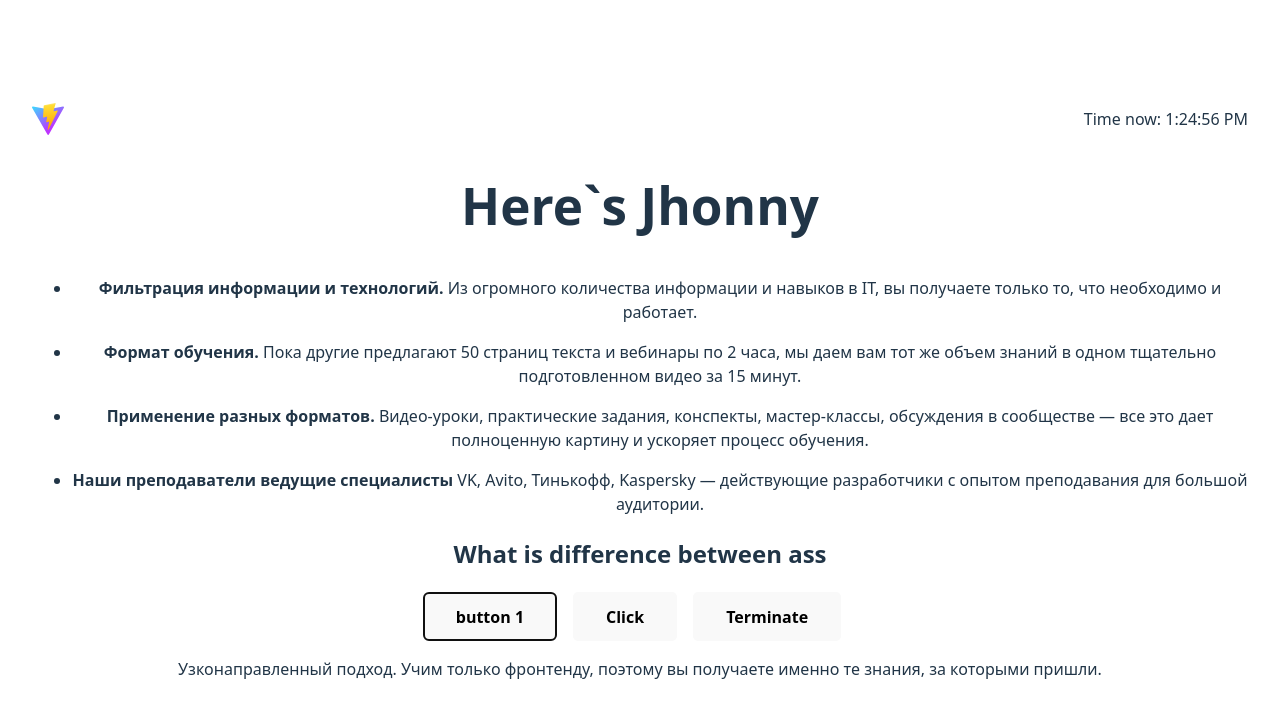
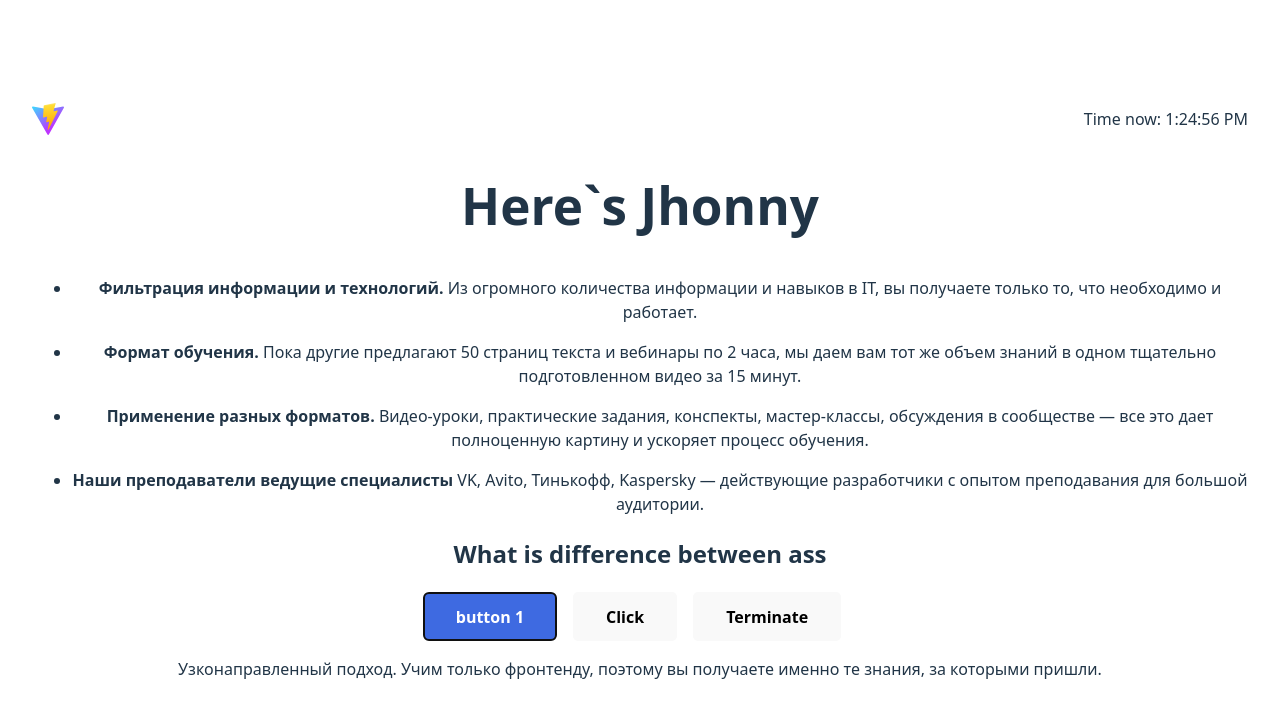
Before and after one commit to LorensKc/React-Vite, a React (Vite) app: page / in a window 1280 px wide. Both pictures are taken after a click on the button "button 1". Shown: the top 718 px of the page. Built offline with nearby package versions, Linux system fonts and the light colour scheme.

Commit message:
button one form

```diff
--- a/src/App.jsx
+++ b/src/App.jsx
@@ -10,9 +10,17 @@ function App() {
     console.log('App render')
 
   function handleClick(type) {
-    console.log(contentType)
+    // console.log(contentType)
     setContentType(type)
   }
+
+  // let tabContent = null;
+
+  // if (contentType) {
+  //   tabContent = <p>{differences[contentType]}</p>;
+  // } else {
+  //   tabContent = <div>Push the button</div>;
+  // }
 
   return (
     <>
@@ -29,11 +37,14 @@ function App() {
         </section>
         <section>
           <h2>What is difference between ass</h2>
-          <Button onClick={() => handleClick('way')} text='button 1'/>
-          <Button onClick={() => handleClick('easy')} text='Click'/>
-          <Button onClick={() => handleClick('program')}>Terminate</Button>
+          <Button isActive={contentType === 'way'} onClick={() => handleClick('way')} text='button 1'/>
+          <Button isActive={contentType === 'easy'} onClick={() => handleClick('easy')} text='Click'/>
+          <Button isActive={contentType === 'program'} onClick={() => handleClick('program')}>Terminate</Button>
 
-          { contentType ? <p>{differences[contentType]}</p> : <div>Push the button</div>}
+          { !contentType && <div>Push the button</div> }
+          { contentType && <p>{differences[contentType]}</p> }
+
+          {/* {tabContent} */}
 
         </section>
       </div>
--- a/src/components/Button/Button.jsx
+++ b/src/components/Button/Button.jsx
@@ -1,9 +1,13 @@
 import { Children } from 'react';
 import './Button.scss';
 
-function Button({text, children, onClick}) {
+function Button({text, children, onClick, isActive}) {
+    // let classes = 'button';
+    // if(isActive) classes += ' active';
+
+
     return(
-        <button className="button" onClick={onClick}>
+        <button className={isActive ? 'button active' : 'button'} onClick={onClick}>
             {text}
             {children}
         </button>
```
